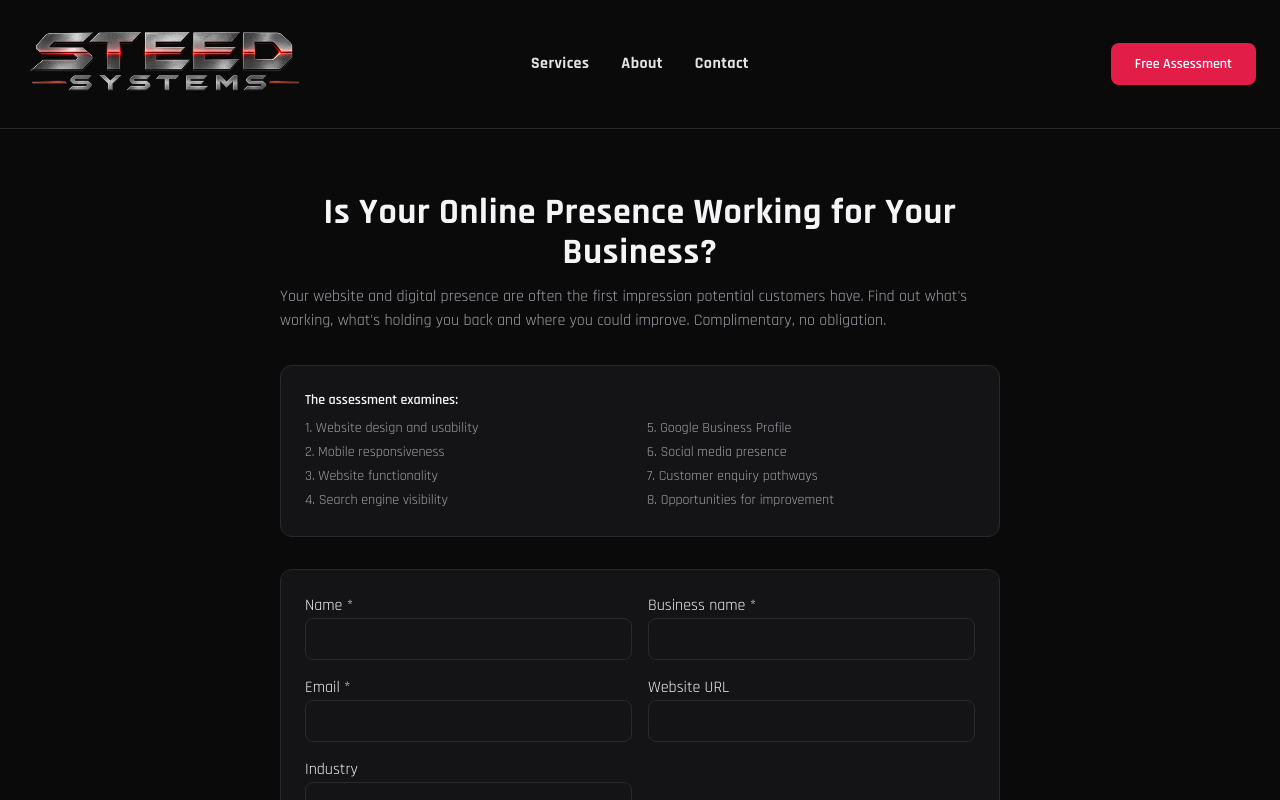
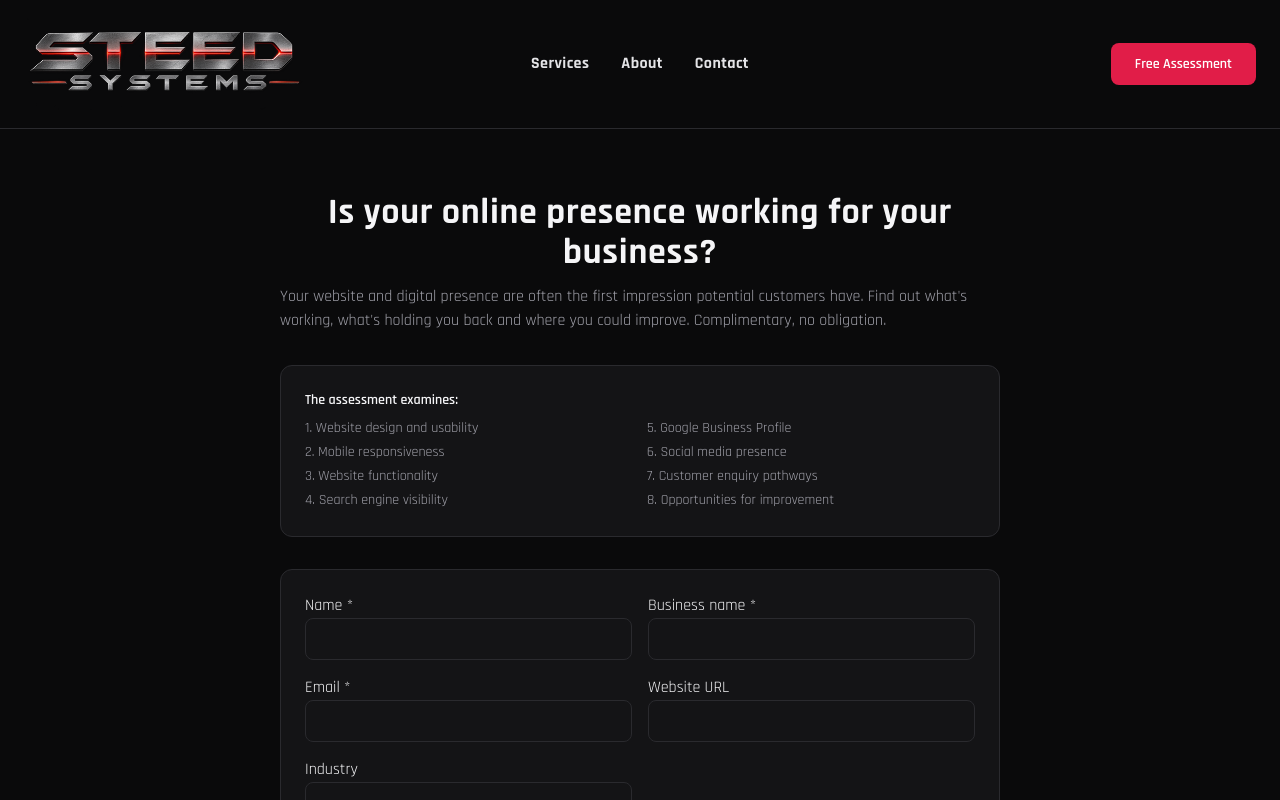
Before and after one commit to EvanSteed/steed-systems, a React (Vite) app: page /assessment in a window 1280 px wide. Shown: the top 800 px of the page. Built offline with nearby package versions, Linux system fonts and the light colour scheme.

Commit message:
Assessment heading case

```diff
--- a/src/pages/Assessment.tsx
+++ b/src/pages/Assessment.tsx
@@ -31,7 +31,7 @@ export default function Assessment() {
   )
   return (
     <div className="max-w-3xl mx-auto px-4 sm:px-6 py-16">
-      <h1 className="text-4xl font-bold mb-3 text-center">Is Your Online Presence Working for Your Business?</h1>
+      <h1 className="text-4xl font-bold mb-3 text-center">Is your online presence working for your business?</h1>
       <p className="text-[var(--muted)] mb-8">Your website and digital presence are often the first impression potential customers have. Find out what's working, what's holding you back and where you could improve. Complimentary, no obligation.</p>
       <div className="card p-6 mb-8 text-sm text-[var(--muted)]">
         <div className="font-semibold text-[var(--text)] mb-2">The assessment examines:</div>
```
